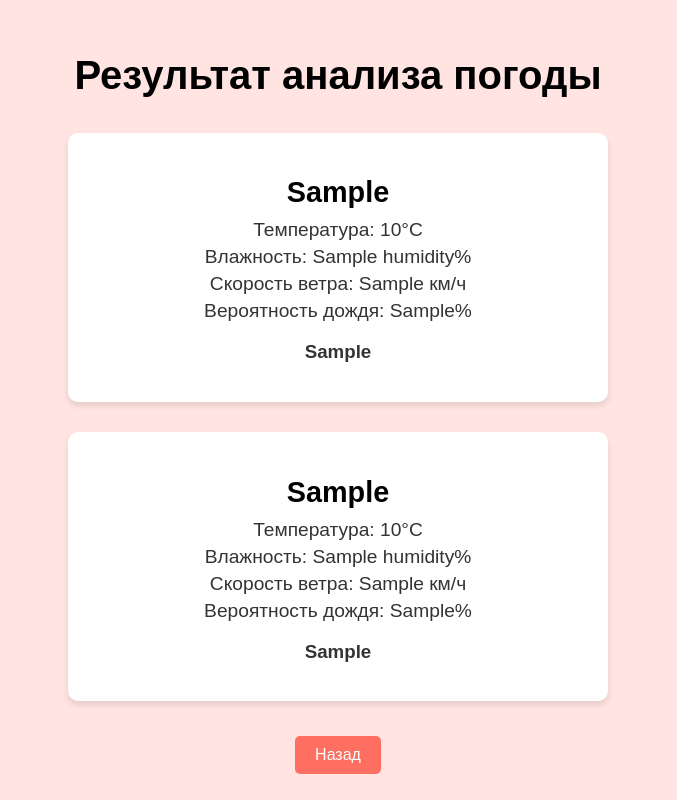
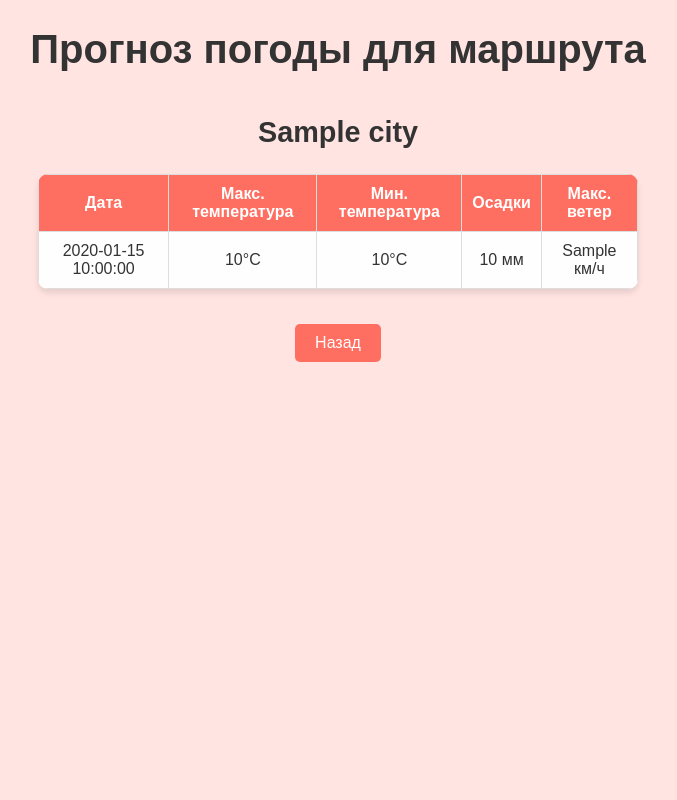
Before and after one commit to affame/suprojectpy, a Flask app: template templates/result.html in a window 1280 px wide. Shown: the whole page, without its empty margins (302-979 px from the left). Run offline with Flask 3, Linux system fonts and the light colour scheme; the template is opened without the code that fills it: most values are stand-ins (such as "Sample title", 1, 10 or a date in 2020).

Commit message:
можно указать несколько городов и несколько дней

```diff
--- a/app.py
+++ b/app.py
@@ -9,48 +9,39 @@ app = Flask(__name__)
 def index():
     if request.method == "POST":
         try:
-            # Получаем названия городов
+            # Получаем данные из формы
             start_city = request.form.get("start_city").strip()
             end_city = request.form.get("end_city").strip()
+            days = int(request.form.get("days"))
+            intermediate_cities = [
+                city.strip() for city in request.form.getlist("intermediate_cities") if city.strip()
+            ]
 
-            # Проверяем, что начальный и конечный города не совпадают
+            # Проверяем ввод
             if start_city.lower() == end_city.lower():
                 raise ValueError("Начальный и конечный города не должны совпадать!")
 
-            # Преобразуем города в координаты через Яндекс Геокодер
-            try:
-                start_lat, start_lon = get_coordinates(start_city)
-            except Exception as e:
-                raise ValueError(f"Ошибка для города '{start_city}': {str(e)}")
+            cities = [{"name": start_city}, {"name": end_city}]
+            for city in intermediate_cities:
+                cities.insert(-1, {"name": city})
 
-            try:
-                end_lat, end_lon = get_coordinates(end_city)
-            except Exception as e:
-                raise ValueError(f"Ошибка для города '{end_city}': {str(e)}")
+            # Получение данных для всех точек маршрута
+            for city in cities:
+                try:
+                    lat, lon = get_coordinates(city["name"])
+                    city["forecast"] = parse_weather_data(get_weather_data(lat, lon, days))
+                except Exception as e:
+                    raise ValueError(f"Ошибка для города '{city['name']}': {str(e)}")
 
-            # Получаем данные о погоде
-            start_raw_weather = get_weather_data(start_lat, start_lon)
-            end_raw_weather = get_weather_data(end_lat, end_lon)
-
-            # Парсим и анализируем данные
-            start_weather = parse_weather_data(start_raw_weather)
-            end_weather = parse_weather_data(end_raw_weather)
-            start_result = check_bad_weather(start_weather)
-            end_result = check_bad_weather(end_weather)
-
-            # Передаем данные в шаблон
             return render_template(
                 "result.html",
-                start_city=start_city,
-                end_city=end_city,
-                start_weather=start_weather,
-                start_result=start_result,
-                end_weather=end_weather,
-                end_result=end_result
+                cities=cities,
+                days=days
             )
         except Exception as e:
             return render_template("error.html", error=str(e)), 500
     return render_template("index.html")
 
+
 if __name__ == "__main__":
     app.run(debug=True)
--- a/services/weather.py
+++ b/services/weather.py
@@ -3,37 +3,38 @@ import requests
 BASE_URL = "https://api.open-meteo.com/v1/forecast"
 
 
-def get_weather_data(latitude, longitude):
+def get_weather_data(latitude, longitude, days=1):
     params = {
         "latitude": latitude,
         "longitude": longitude,
-        "current_weather": True,  #Запрос текущей погоды
-        "hourly": "relative_humidity_2m,precipitation_probability",  #Включаем hourly данные
+        "daily": "temperature_2m_max,temperature_2m_min,precipitation_sum,windspeed_10m_max",
+        "timezone": "auto",
+        "forecast_days": days,
     }
     try:
         response = requests.get(BASE_URL, params=params)
-        response.raise_for_status()  #Проверка на HTTP-ошибки
+        response.raise_for_status()
     except requests.RequestException as e:
         raise Exception(f"Ошибка подключения к API: {e}")
 
     data = response.json()
     if not data:
-        raise Exception("Упс. Данные API недоступны или некорректны.")
+        raise Exception("Данные API недоступны или некорректны.")
 
     return data
 
 
-def parse_weather_data(raw_data): #Превращает данные в удобный формат
-    current_weather = raw_data.get("current_weather", {})
-    hourly_data = raw_data.get("hourly", {})
+def parse_weather_data(raw_data):
+    daily_data = raw_data.get("daily", {})
+    days = len(daily_data.get("temperature_2m_max", []))
 
-    #Определяем текущий час
-    humidity = hourly_data.get("relative_humidity_2m", [None])[0]  #Первый час
-    precipitation_probability = hourly_data.get("precipitation_probability", [None])[0]
-
-    return {
-        "temperature": current_weather.get("temperature"),
-        "humidity": humidity,  #Влажность из hourly
-        "wind_speed": current_weather.get("windspeed"),
-        "precipitation_probability": precipitation_probability,  #Вероятность дождя из hourly
-    }
+    forecast = []
+    for i in range(days):
+        forecast.append({
+            "date": daily_data.get("time", [])[i],
+            "max_temperature": daily_data.get("temperature_2m_max", [None])[i],
+            "min_temperature": daily_data.get("temperature_2m_min", [None])[i],
+            "precipitation_sum": daily_data.get("precipitation_sum", [None])[i],
+            "wind_speed_max": daily_data.get("windspeed_10m_max", [None])[i],
+        })
+    return forecast
--- a/services/yandex_geo.py
+++ b/services/yandex_geo.py
@@ -1,6 +1,6 @@
 import requests
 
-YANDEX_API_KEY = ""
+YANDEX_API_KEY = "67c3277c-91e1-4fdf-8a33-b8fec2870325"
 YANDEX_GEOCODER_URL = "https://geocode-maps.yandex.ru/1.x/"
 
 def get_coordinates(city_name):
--- a/templates/result.html
+++ b/templates/result.html
@@ -11,7 +11,6 @@
             justify-content: center;
             align-items: center;
             flex-direction: column;
-            height: 100vh;
             margin: 0;
             font-family: Arial, sans-serif;
             color: #333333;
@@ -20,16 +19,32 @@
         h1 {
             font-size: 2.5rem;
             margin-bottom: 20px;
-            color: black; /* Черный цвет для главного заголовка */
         }
         h2 {
             font-size: 1.8rem;
             margin-bottom: 10px;
-            color: black; /* Черный цвет для заголовков городов */
         }
-        p {
-            font-size: 1.2rem;
-            margin: 5px 0;
+        table {
+            border-collapse: collapse;
+            width: 80%;
+            max-width: 600px;
+            margin: 15px 0;
+            background-color: white;
+            box-shadow: 0 4px 6px rgba(0, 0, 0, 0.1);
+            border-radius: 10px;
+            overflow: hidden;
+        }
+        th, td {
+            padding: 10px;
+            text-align: center;
+            border: 1px solid #ddd;
+        }
+        th {
+            background-color: #ff6f61;
+            color: white;
+        }
+        td {
+            background-color: #fefefe;
         }
         a {
             display: inline-block;
@@ -44,37 +59,36 @@
         a:hover {
             background-color: #ff4a3a;
         }
-        .container {
-            background-color: white;
-            padding: 20px;
-            margin: 15px 0;
-            border-radius: 10px;
-            box-shadow: 0 4px 6px rgba(0, 0, 0, 0.1);
-            width: 80%;
-            max-width: 500px;
-        }
     </style>
 </head>
 <body>
-    <h1>Результат анализа погоды</h1>
+    <h1>Прогноз погоды для маршрута</h1>
 
-    <div class="container">
-        <h2>{{ start_city }}</h2> <!-- Название начального города -->
-        <p>Температура: {{ start_weather.temperature }}°C</p>
-        <p>Влажность: {{ start_weather.humidity }}%</p>
-        <p>Скорость ветра: {{ start_weather.wind_speed }} км/ч</p>
-        <p>Вероятность дождя: {{ start_weather.precipitation_probability }}%</p>
-        <h3>{{ start_result }}</h3>
-    </div>
-
-    <div class="container">
-        <h2>{{ end_city }}</h2> <!-- Название конечного города -->
-        <p>Температура: {{ end_weather.temperature }}°C</p>
-        <p>Влажность: {{ end_weather.humidity }}%</p>
-        <p>Скорость ветра: {{ end_weather.wind_speed }} км/ч</p>
-        <p>Вероятность дождя: {{ end_weather.precipitation_probability }}%</p>
-        <h3>{{ end_result }}</h3>
-    </div>
+    {% for city in cities %}
+        <h2>{{ city.name }}</h2>
+        <table>
+            <thead>
+                <tr>
+                    <th>Дата</th>
+                    <th>Макс. температура</th>
+                    <th>Мин. температура</th>
+                    <th>Осадки</th>
+                    <th>Макс. ветер</th>
+                </tr>
+            </thead>
+            <tbody>
+                {% for day in city.forecast %}
+                    <tr>
+                        <td>{{ day.date }}</td>
+                        <td>{{ day.max_temperature }}°C</td>
+                        <td>{{ day.min_temperature }}°C</td>
+                        <td>{{ day.precipitation_sum }} мм</td>
+                        <td>{{ day.wind_speed_max }} км/ч</td>
+                    </tr>
+                {% endfor %}
+            </tbody>
+        </table>
+    {% endfor %}
 
     <a href="/">Назад</a>
 </body>
```
Also changed, not shown: templates/index.html (+35 -10 lines).
